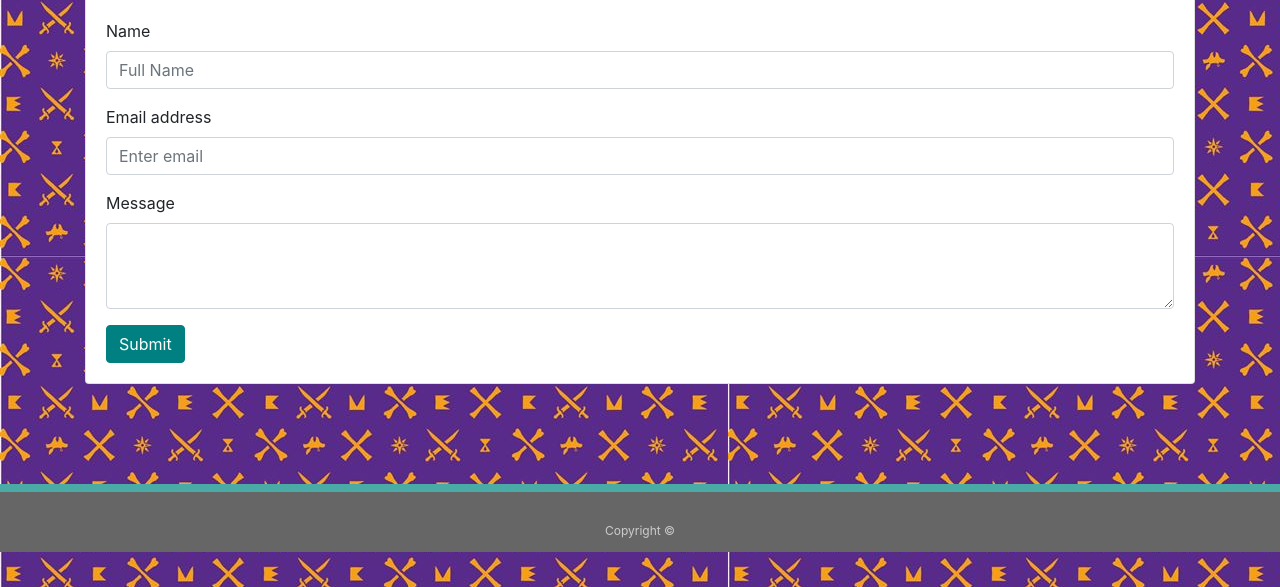
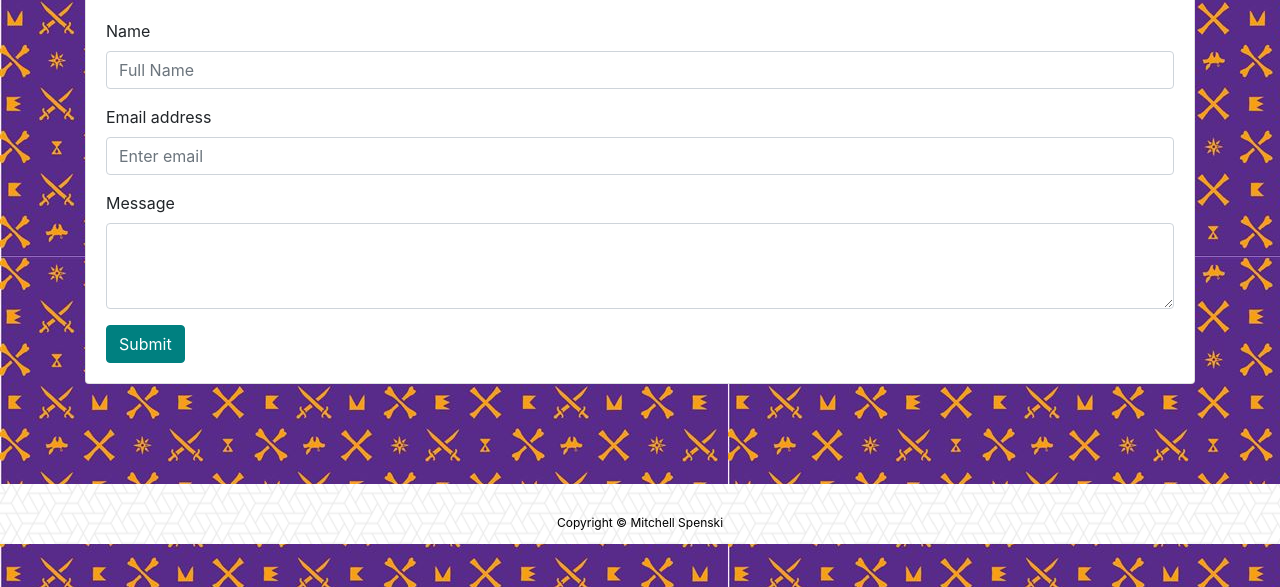
Before and after one commit to mspenski/mspenski.github.io, a plain HTML site: page contact.html in a window 1280 px wide. Shown: the part 213-800 px from the top of the page. Drawn offline with nearby package versions, Linux system fonts and the light colour scheme.

Commit message:
fixed footer styling

```diff
--- a/assets/style.css
+++ b/assets/style.css
@@ -65,11 +65,9 @@ footer {
     padding: 30px 0;
     clear: both;
     font-size: 12px;
-    color: #ffffff;
-    color: #cccccc;
+    color: black;
     text-align: center;
-    background: #666666;
-    border-top: 8px solid #4aaaa5;
+    background: url('what-the-hex.png');
     height: 50px;
     margin-top: 100px;
   }
--- a/contact.html
+++ b/contact.html
@@ -6,9 +6,10 @@
     <meta name="viewport" content="width=device-width, initial-scale=1.0">
     <meta http-equiv="X-UA-Compatible" content="ie=edge">
     <title>Bootstrap Portfolio</title>
-    <link rel="stylesheet" href="https://stackpath.bootstrapcdn.com/bootstrap/4.1.3/css/bootstrap.min.css" integrity="sha384-MCw98/SFnGE8fJT3GXwEOngsV7Zt27NXFoaoApmYm81iuXoPkFOJwJ8ERdknLPMO"
-        crossorigin="anonymous">
-    <link rel="stylesheet" href="https://use.fontawesome.com/releases/v5.6.3/css/all.css" integrity="sha384-UHRtZLI+pbxtHCWp1t77Bi1L4ZtiqrqD80Kn4Z8NTSRyMA2Fd33n5dQ8lWUE00s/" crossorigin="anonymous">
+    <link rel="stylesheet" href="https://stackpath.bootstrapcdn.com/bootstrap/4.1.3/css/bootstrap.min.css"
+        integrity="sha384-MCw98/SFnGE8fJT3GXwEOngsV7Zt27NXFoaoApmYm81iuXoPkFOJwJ8ERdknLPMO" crossorigin="anonymous">
+    <link rel="stylesheet" href="https://use.fontawesome.com/releases/v5.6.3/css/all.css"
+        integrity="sha384-UHRtZLI+pbxtHCWp1t77Bi1L4ZtiqrqD80Kn4Z8NTSRyMA2Fd33n5dQ8lWUE00s/" crossorigin="anonymous">
     <link rel="stylesheet" href="assets/style.css">
 </head>
 
@@ -78,15 +79,18 @@
 
     <footer>
         <div class="container">
-            Copyright &copy;
+            Copyright &copy; Mitchell Spenski
         </div>
     </footer>
     <!-- Script tags for javascript to run -->
-    <script src="https://code.jquery.com/jquery-3.3.1.slim.min.js" integrity="sha384-q8i/X+965DzO0rT7abK41JStQIAqVgRVzpbzo5smXKp4YfRvH+8abtTE1Pi6jizo"
+    <script src="https://code.jquery.com/jquery-3.3.1.slim.min.js"
+        integrity="sha384-q8i/X+965DzO0rT7abK41JStQIAqVgRVzpbzo5smXKp4YfRvH+8abtTE1Pi6jizo"
         crossorigin="anonymous"></script>
-    <script src="https://cdnjs.cloudflare.com/ajax/libs/popper.js/1.14.3/umd/popper.min.js" integrity="sha384-ZMP7rVo3mIykV+2+9J3UJ46jBk0WLaUAdn689aCwoqbBJiSnjAK/l8WvCWPIPm49"
+    <script src="https://cdnjs.cloudflare.com/ajax/libs/popper.js/1.14.3/umd/popper.min.js"
+        integrity="sha384-ZMP7rVo3mIykV+2+9J3UJ46jBk0WLaUAdn689aCwoqbBJiSnjAK/l8WvCWPIPm49"
         crossorigin="anonymous"></script>
-    <script src="https://stackpath.bootstrapcdn.com/bootstrap/4.1.3/js/bootstrap.min.js" integrity="sha384-ChfqqxuZUCnJSK3+MXmPNIyE6ZbWh2IMqE241rYiqJxyMiZ6OW/JmZQ5stwEULTy"
+    <script src="https://stackpath.bootstrapcdn.com/bootstrap/4.1.3/js/bootstrap.min.js"
+        integrity="sha384-ChfqqxuZUCnJSK3+MXmPNIyE6ZbWh2IMqE241rYiqJxyMiZ6OW/JmZQ5stwEULTy"
         crossorigin="anonymous"></script>
 </body>
 
```
Also changed, not shown: portfolio.html (+1 -1 lines).
